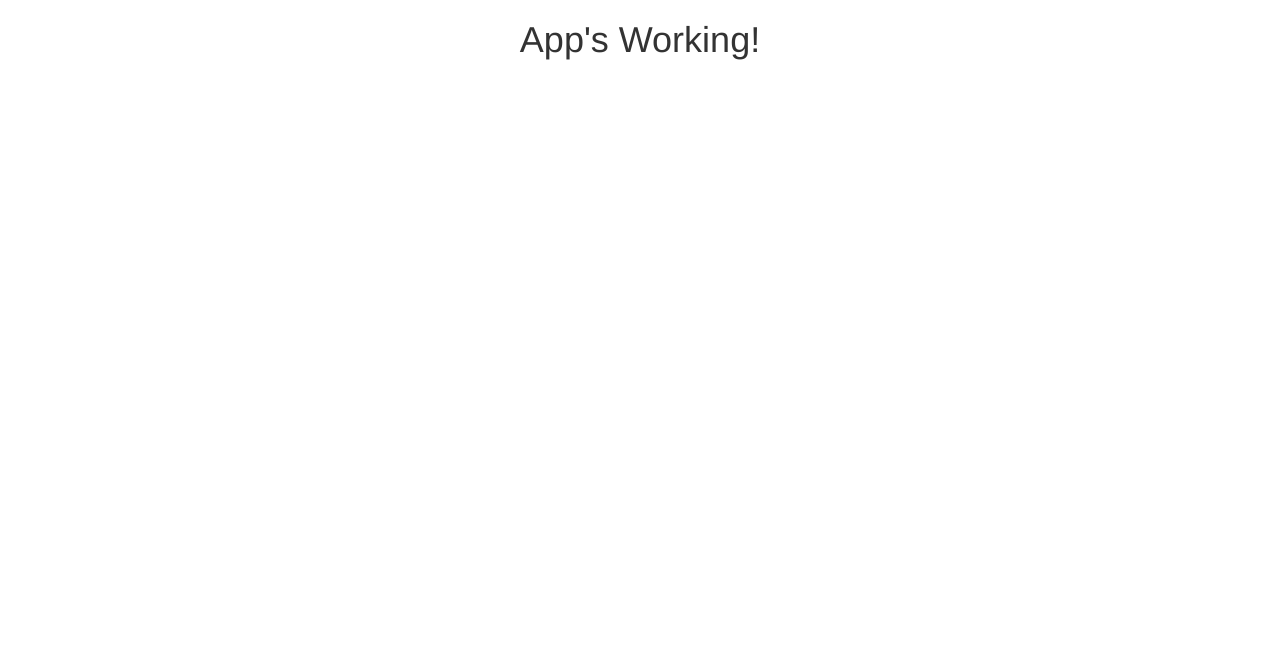
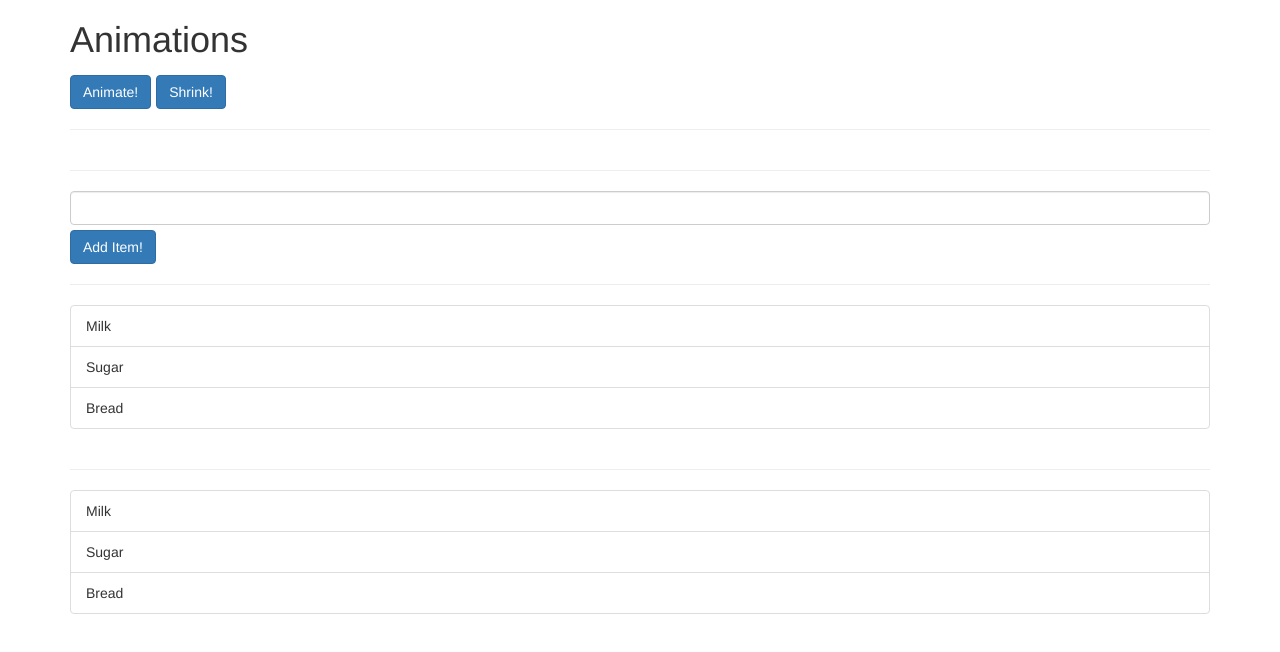
Before and after one commit to gaetanBloch/angular-animations, an Angular app: page / in a window 1280 px wide. Shown: the top 652 px of the page. Built offline with nearby package versions, Linux system fonts and the light colour scheme.

Commit message:
Initialize animation application

```diff
--- a/src/app/app.component.css
+++ b/src/app/app.component.css
@@ -0,0 +1,4 @@
+.btn {
+  margin-right: 5px;
+  margin-top: 5px;
+}
--- a/src/app/app.component.html
+++ b/src/app/app.component.html
@@ -1,5 +1,38 @@
-<div class="row">
-  <div class="col-xs-12 text-center">
-    <h1>App's Working!</h1>
+<div class="container">
+  <div class="row">
+    <div class="col-xs-12">
+      <h1>Animations</h1>
+      <button class="btn btn-primary">Animate!</button>
+      <button class="btn btn-primary">Shrink!</button>
+      <hr>
+      <div></div>
+    </div>
+  </div>
+  <hr>
+  <div class="row">
+    <div class="col-xs-12">
+      <input type="text" class="form-control" #input>
+      <button class="btn btn-primary" (click)="onAdd(input.value)">Add Item!</button>
+      <hr>
+      <ul class="list-group">
+        <li
+          class="list-group-item"
+          *ngFor="let item of list">
+          {{ item }}
+        </li>
+      </ul>
+    </div>
+  </div>
+  <hr>
+  <div class="row">
+    <div class="col-xs-12">
+      <ul class="list-group">
+        <li
+          class="list-group-item"
+          *ngFor="let item of list">
+          {{ item }}
+        </li>
+      </ul>
+    </div>
   </div>
 </div>
--- a/src/app/app.component.ts
+++ b/src/app/app.component.ts
@@ -6,4 +6,9 @@ import { Component } from '@angular/core';
   styleUrls: ['./app.component.css']
 })
 export class AppComponent {
+  list = ['Milk', 'Sugar', 'Bread'];
+
+  onAdd(item) {
+    this.list.push(item);
+  }
 }
--- a/src/app/app.module.ts
+++ b/src/app/app.module.ts
@@ -1,5 +1,6 @@
 import { BrowserModule } from '@angular/platform-browser';
 import { NgModule } from '@angular/core';
+import { BrowserAnimationsModule } from '@angular/platform-browser/animations';
 
 import { AppComponent } from './app.component';
 
@@ -8,7 +9,8 @@ import { AppComponent } from './app.component';
     AppComponent
   ],
   imports: [
-    BrowserModule
+    BrowserModule,
+    BrowserAnimationsModule
   ],
   providers: [],
   bootstrap: [AppComponent]
```
